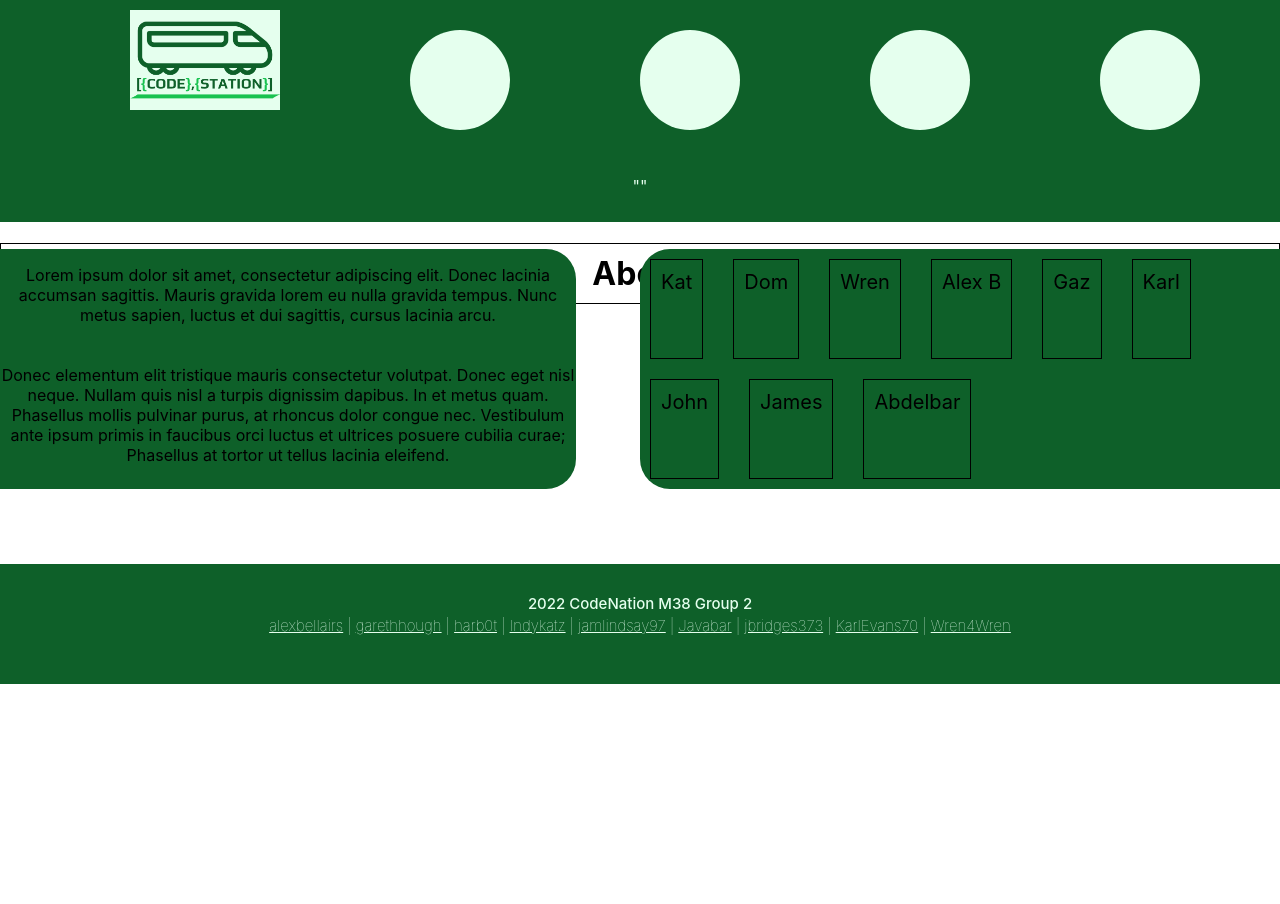
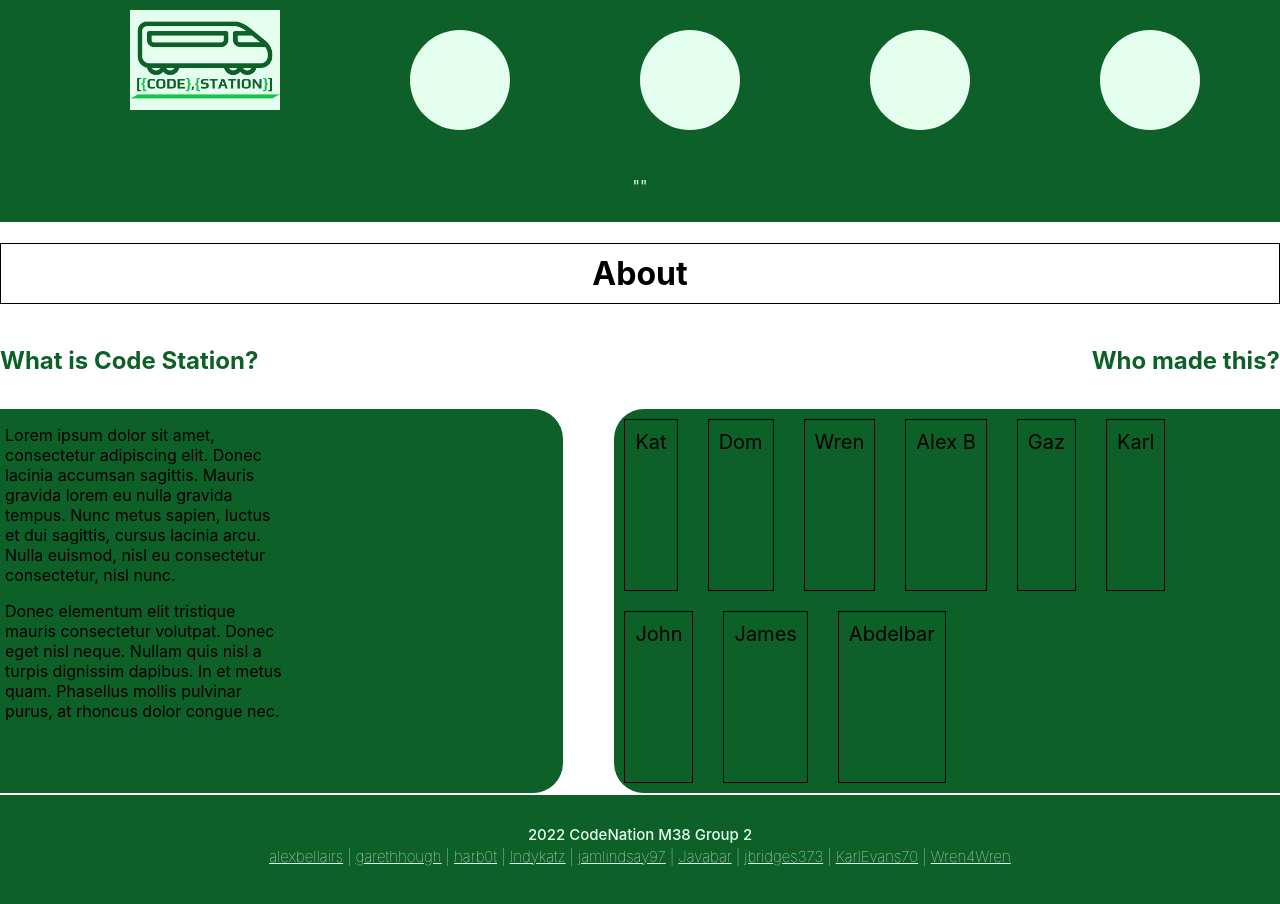
Before and after one commit to alexbellairs/CN-CodeStation-38, a React (Create React App) app: page /about in a window 1280 px wide. Shown: the top 904 px of the page. Before the commit the page ends 800 px from the top, so only its background shows below. Built offline with nearby package versions, Linux system fonts and the light colour scheme; no server answers.

Commit message:
Arranged divs

```diff
--- a/src/css/about.css
+++ b/src/css/about.css
@@ -1,13 +1,3 @@
-.AppStyles {
-  text-align: center;
-  /* border: solid 1px black; */
-  /* padding: 10px; */
-  width: auto;
-}
-.Header1Styled {
-  margin-bottom: 20px;
-}
-
 .Wrapper {
   max-width: 1500px;
   min-width: 330px;
@@ -15,15 +5,25 @@
   flex-wrap: wrap;
   flex-direction: row;
   justify-content: space-between;
-  margin-bottom: 15em;
+  margin-bottom: 22em;
+}
+
+.subTitles {
+  display: flex;
+  flex-wrap: wrap;
+  flex-direction: row;
+  justify-content: space-between;
+  margin-bottom: 3em;
+  color: #0E6029;
+  width: 100%;
 }
 
 .whatIsCodestation {
-  min-height: 30%;
-  width: 45%;
+  min-height: 48%;
+  max-height: 48%;
+  width: 44%;
   position: absolute;
   left: 0;
-  height: auto;
   display: flex;
   flex-wrap: wrap;
   flex-shrink: auto;
@@ -32,11 +32,23 @@
   top: 249px;
   background: #0e6029;
   border-radius: 0px 30px 30px 0px;
+  margin-top: 10em;
+}
+
+.whatIsText {
+  width: 50%;
+  text-align: left;
+  margin-left: 5px;
+}
+
+.whatIsImage {
+  width: 50%;
 }
 
 .ContentFlexBox {
-  min-height: 30%;
-  width: 50%;
+  min-height: 48%;
+  max-height: 48%;
+  width: 52%;
   position: absolute;
   right: 0;
   height: auto;
@@ -48,6 +60,7 @@
   top: 249px;
   background: #0e6029;
   border-radius: 30px 0px 0px 30px;
+  margin-top: 10em;
 }
 
 .ContentItemBox {
--- a/src/pages/about.js
+++ b/src/pages/about.js
@@ -10,21 +10,26 @@ const About = () => {
       <h1 className="Header1Styled">About</h1>
 
       <div className="Wrapper">
+        <div className="subTitles">
+          <h2>What is Code Station?</h2>
+          <h2>Who made this?</h2>
+          </div>
         <div className="whatIsCodestation">
+          <div className="whatIsText">
             <p>
               Lorem ipsum dolor sit amet, consectetur adipiscing elit. Donec
               lacinia accumsan sagittis. Mauris gravida lorem eu nulla gravida
               tempus. Nunc metus sapien, luctus et dui sagittis, cursus lacinia
-            arcu.{" "}
+              arcu. Nulla euismod, nisl eu consectetur consectetur, nisl nunc.
             </p>
             <p>
               Donec elementum elit tristique mauris consectetur volutpat. Donec
-            eget nisl neque. Nullam quis nisl a turpis dignissim dapibus. In et
-            metus quam. Phasellus mollis pulvinar purus, at rhoncus dolor congue
-            nec. Vestibulum ante ipsum primis in faucibus orci luctus et
-            ultrices posuere cubilia curae; Phasellus at tortor ut tellus
-            lacinia eleifend.
+              eget nisl neque. Nullam quis nisl a turpis dignissim dapibus. In
+              et metus quam. Phasellus mollis pulvinar purus, at rhoncus dolor
+              congue nec.
             </p>
+          </div>
+          <div className="whatIsImage"></div>
         </div>
         <div className="ConentFlexbox">
           <ContentItem />
```
Also changed, not shown: src/styles/about.styles.js (+21 -21 lines). Lines whose indentation alone changed are shown as unchanged.
